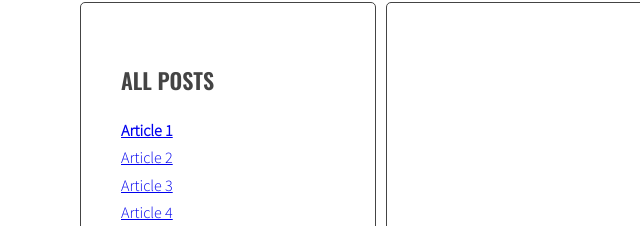
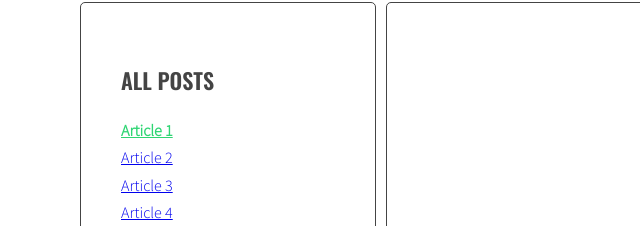
Before and after one commit to Slawek-Kopytek/javascript-blog, a website: page index.html in a window 1280 px wide. Both pictures are taken after a click on the link "Article 1". Shown: the part 241-467 px from the top of the page, 0-640 px from the left. Drawn offline with nearby package versions, Linux system fonts and the light colour scheme.

Commit message:
Change add class active to correct article

```diff
--- a/js/script.js
+++ b/js/script.js
@@ -1,11 +1,8 @@
-/*document.getElementById('test-button').addEventListener('click', function(){
-    const links = document.querySelectorAll('.titles a');
-    console.log('links:', links);
-  }); */
+
   const titleClickHandler = function(event){
     event.preventDefault();
     const clickedElement = this;
-    console.log('Link was clicked!');
+      console.log('Link was clicked!');
 
     /* [DONE] remove class 'active' from all article links */
 
@@ -22,7 +19,7 @@
 
     /* [DONE] remove class 'active' from all articles */
 
-    const activeArticles = document.querySelectorAll('.posts .active');
+    const activeArticles = document.querySelectorAll('article');
 
     for(let activeArticle of activeArticles){
       activeArticle.classList.remove('active');
@@ -30,18 +27,16 @@
     /* [DONE] get 'href' atribute from the clicked link */
 
     const articleSelector = clickedElement.getAttribute('href');
-      console.log(articleSelector)
+      console.log('was clicked:', articleSelector);
 
     /* [DONE] find the correct article using the selector (value of 'href' attribute) */
 
-    const targetArticle = document.querySelector('article');
-      console.log(targetArticle);
+    const targetArticle = document.querySelector('articleSelector');
+      console.log('was pushed:', targetArticle);
 
-    /* add class 'active' to the correct article */
+    /* [IN PROGRESS] add class 'active' to the correct article */
 
-    clickedElement.targetArticle.add('active');
-      console.log('clickedElement:');
-
+    targetArticle.classList.add('active');
   }
 
   const links = document.querySelectorAll('.titles a');
--- a/sass/style.scss
+++ b/sass/style.scss
@@ -82,6 +82,7 @@ body {
   padding: 0;
   .active {
     font-weight: bold;
+    color: #2ed573;
   }
 }
 
```
Also changed, not shown: css/style.css, 1 other file.
